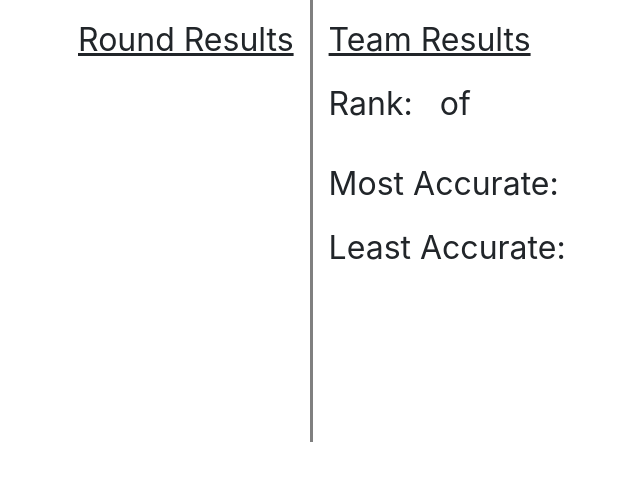
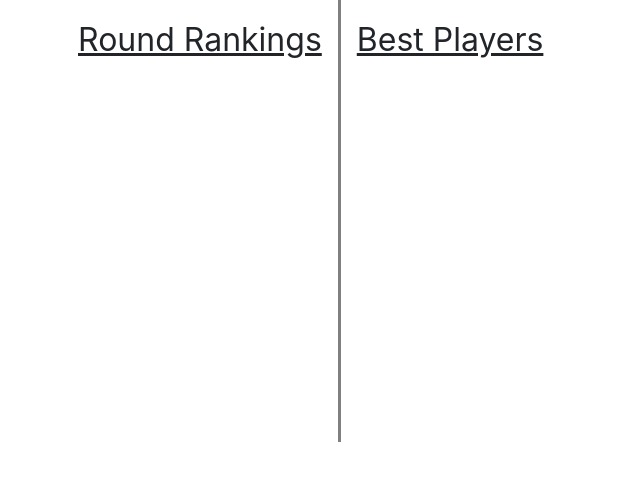
Before and after one commit to IsaacCasDen/LEADTrivia, a Django app: template django/LEADTriviaApp/app/templates/Competition/comp_round_results.html in a window 1280 px wide. Shown: the part 32-513 px from the top of the page, without its empty margins (23-663 px from the left). Run offline with Django 3.2, Linux system fonts and the light colour scheme; the template is opened without the code that fills it: most values are stand-ins (such as "Sample title", 1, 10 or a date in 2020); some libraries are stand-ins or nearby versions.

Commit message:
displaying team

```diff
--- a/django/LEADTriviaApp/app/templates/Competition/comp_round_results.html
+++ b/django/LEADTriviaApp/app/templates/Competition/comp_round_results.html
@@ -5,7 +5,12 @@
 <link rel="stylesheet" type="text/css" href="{% static "app/styles/digitalclock.css" %}">
 
 <style>
-    #PlayerRank {
+
+    .container {
+      float:center;
+      clear: both;
+    }
+    #TeamRank {
       display: inline-block;
       vertical-align: top;
     }
@@ -14,6 +19,15 @@
         display: block;
         width: 100%;
         clear: both;
+    }
+    .spacingLeft{
+      float:left;
+      margin: .2em;
+    }
+
+    .spacingRight{
+      float:right;
+      margin: .2em;
     }
 
     .text{
@@ -47,16 +61,6 @@
         padding: .5em;
     }
 
-    #Accuracy{
-        float: left;
-    }
-
-    #RoundResult{
-        float: left;
-        width: fit-content;
-    }
-
-
     #team {
       color: darkslategrey;
       max-width: 400px;
@@ -64,10 +68,12 @@
       border-style: solid;
       border-width: 0.1em;
     }
-    #team_info {
+    #teamInfo {
       text-align: center;
       display: block;
       float:left;
+      margin-right: .5em;
+
     }
     #team_name {
       display: inline-block;
@@ -127,16 +133,13 @@
     // THIS PAGE NEEDS SOME HEAVY REWORK FOR THE COMPETITION SCREEN
       // THIS PAGE NEEDS SOME HEAVY REWORK FOR THE COMPETITION SCREEN
 
-  var username ="{{username|safe}}";
-  var userId = {{userId | safe}};
   var game = {{game|safe}};
-  var results = {{results|safe}}
-  var users = results['team']['users']
-  var teamname = results['team']['teamName'];
-  var totalPositions = results['round']['team_count']
-  var teamPosition = results ['team']['rank']
-  var questions = results['team']['questions']
+  var results = {{results|safe}};
+  var teams = results['teams'];
+  var users = results['users'];
+  var totalPositions = results['round']['team_count'];
   var index = undefined;
+  var teamRank = results['teamRank'];
 
 document.onreadystatechange = function(){
   if (document.readyState == "complete"){
@@ -144,11 +147,9 @@ document.onreadystatechange = function(){
   }
 }
 function init() {
-    initTeam(teamname);
-    initUsers(userId, users);
-    createRank(teamPosition, totalPositions);
-    check();
     setTimeout(checkCurrentQuestionIndex,500);
+    updateTeamDisplay(teamRank);
+    updateUserDisplay(users);
   }
 
   function timeup() {
@@ -162,28 +163,6 @@ function init() {
     initLocalClock(time,divHours,divMinutes,divSeconds);
   }
 
-  function initTeam(name) {
-    var team_name=document.getElementById("teamInfo");
-    team_name.innerText=name;
-
-  }
-
-  function initUsers(user, users){
-    var WorstPlayer =document.getElementById("WorstPlayer");
-    WorstPlayer.innerText=users[users.length-1][1]['username'];
-
-    var BestPlayer=document.getElementById("BestPlayer");
-    BestPlayer.innerText=users[0][1]['username'];
-
-  }
-
-  function createRank(teamPositions, totalPositions){
-    var TeamRank =document.getElementById("TeamRank");
-    TeamRank.innerText = teamPosition;
-    var TotalPositions =document.getElementById("TotalPositions");
-    TotalPositions.innerText = totalPositions;
-
-  }
 
   function updateCurrentQuestionIndex() {
     var query = $.getJSON('current_question_index');
@@ -213,24 +192,59 @@ function init() {
     });
   }
 
-  function check(){
-    var q = document.getElementById("questions");
-    var keys = Object.keys(questions);
-    keys.forEach(element => {
-      var questionCheck = questions[element];
-      var _question = document.createElement("div");
-      var _answer = document.createElement("div");
-      var _host = document.createElement("div")
-      _question.innerText = 'Question: ' + questionCheck["Index"];
-      _answer.innerText = questionCheck["IsCorrect"];
-      _answer.classList.add("text");
-      _question.classList.add("text");
-      _host.classList.add("questionContainer");
-      _host.appendChild(_question);
-      _host.appendChild(_answer);
-      q.appendChild(_host);
+  function updateUserDisplay(users){
+    var u = document.getElementById("BestPlayer");
 
-    });
+    for (var i = 0; i < users.length; i++ ){
+
+      var user = results['users'][i];
+
+      var _PlayerName = document.createElement("div");
+      var _PlayerRank = document.createElement("div");
+      var _points = document.createElement("div");
+      var _host = document.createElement("li");
+
+      _PlayerName.textContent = user['username'] + " rank: ";
+      _PlayerRank.textContent = user['rank'] + " points: ";
+      _points.textContent = user['points'];
+
+      _PlayerName.classList.add("spacingLeft");
+      _PlayerRank.classList.add("spacingLeft");
+      _points.classList.add("spacingRight");
+
+      _host.appendChild(_PlayerName);
+      _host.appendChild(_PlayerRank);
+      _host.appendChild( _points);
+
+      u.appendChild(_host);
+    }
+  }
+
+
+  function updateTeamDisplay(teamRank){
+    var t = document.getElementById("TeamRank");
+
+    for (var i = 0; i < teamRank.length; i++ ){
+      var team = teams[teamRank[i][1]];
+      var _teamName = document.createElement("div");
+      var _teamRank = document.createElement("div");
+      var _points = document.createElement("div");
+      var _host = document.createElement("li");
+
+      _teamName.textContent = team['teamName'] + " rank: ";
+      _teamRank.textContent = team['rank'] + " points: ";
+      _points.textContent = team['points'];
+
+      _teamName.classList.add("spacingLeft");
+      _teamRank.classList.add("spacingLeft");
+      _points.classList.add("spacingRight");
+
+      _host.appendChild(_teamName);
+      _host.appendChild(_teamRank);
+      _host.appendChild( _points);
+
+      t.appendChild(_host);
+    }
   }
 
 </script>
@@ -244,35 +258,25 @@ function init() {
                 <div class="seconds"></div>
             </article> -->
             <div id=teamDiv>
-                <div id="teamInfo">
+                <div>
                 </div>
             </div>
         </div>
         <div id = "BottomDiv">
             <div id = "LeftDiv">
-                <div id = "RoundResult"> <u>Round Results</u>
-                <div id = "questions"></div>
+                <div id = "RoundResult"> <u>Round Rankings</u>
+                  <div id = "Rank">
+                  <ul id = "TeamRank"></ul>
+                  </div>
                 </div>
             </div>
             <div id = "RightDiv">
-                <p id = TeamResults> <u>Team Results</u></p>
-
-                <div id = "Rank">
-                <div id = "PlayerRank"> <p style="float: left;" >Rank: &nbsp;</p> <p style="float: left;" id="TeamRank"></p> <p style="float: left;">&nbsp;of&nbsp; </p> <p style= "float: right;" id="TotalPositions"></p> </div>
-
-                </div>
+                <div id = PlayerResults> <u>Best Players</u></div>
                 <div id = "MostAccurate">
-                <p id = "Accuracy" > Most Accurate:</p>
-                <p id = "BestPlayer" ></p>
+                <ul id = "BestPlayer" ></ul>
 
 
-                </div>
-                <div id = "LeastAccurate">
-                <p id = "Accuracy"> Least Accurate:</p>
-                <p id = "WorstPlayer"></p>
 
-
-                </div>
             </div>
         </div>
     </div>
```
